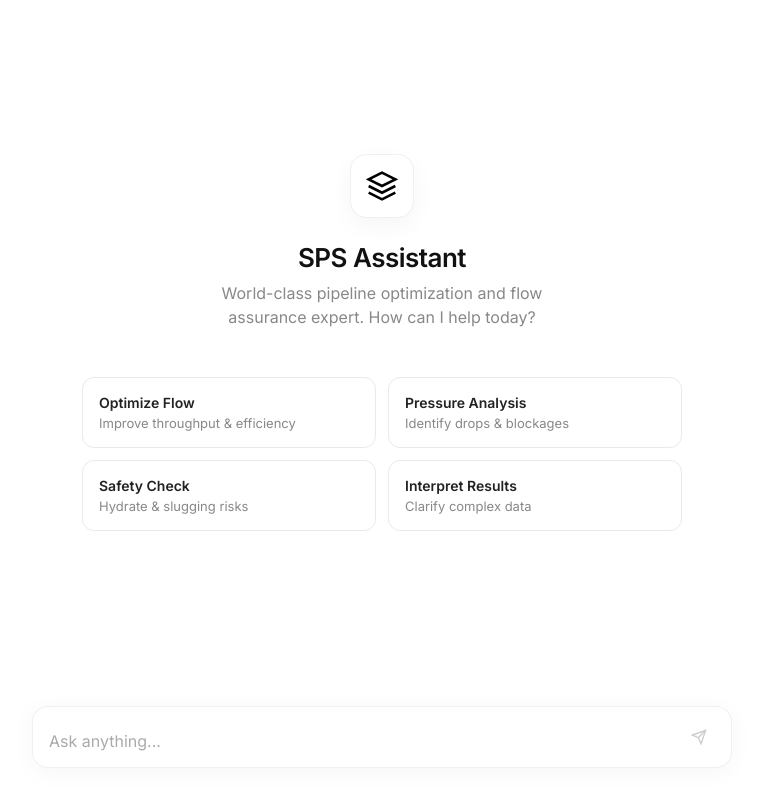
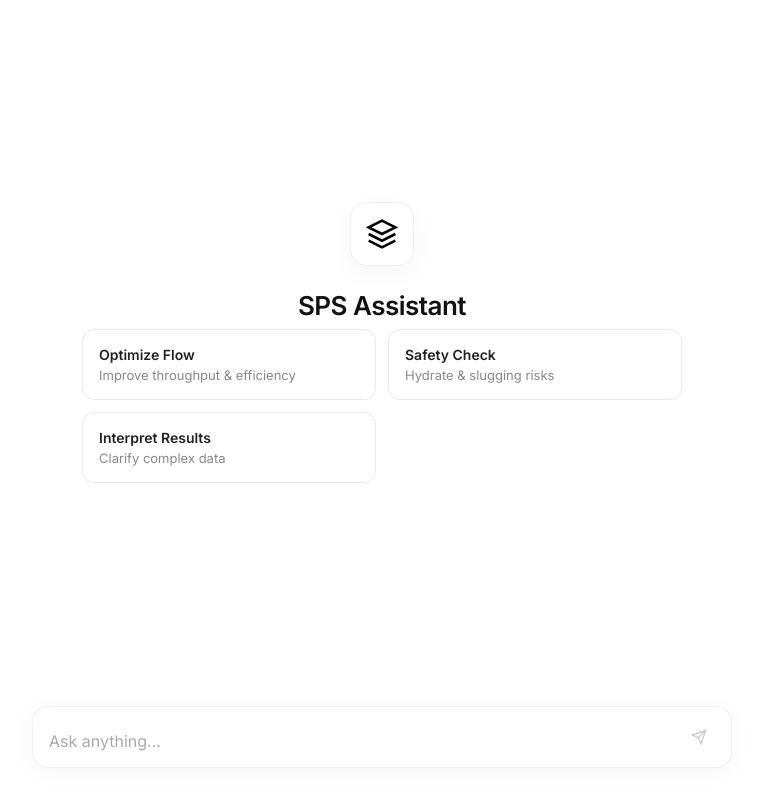
Before and after one commit to epicmaxo/sps-ai-, a FastAPI app: page /chat-ui in a window 1280 px wide. Shown: the whole page, without its empty margins (258-1021 px from the left). Run offline with FastAPI, Linux system fonts and the light colour scheme.

Commit message:
style: remove UI subtitles and health analysis card as requested

```diff
--- a/templates/chat_iframe.html
+++ b/templates/chat_iframe.html
@@ -513,17 +513,11 @@
                 </svg>
             </div>
             <div class="hero-title">SPS Assistant</div>
-            <div class="hero-subtitle">World-class pipeline optimization and flow assurance expert. How can I help
-                today?</div>
 
             <div class="action-grid">
                 <div class="action-card" onclick="sendAction('Optimize current flow rates')">
                     <div class="action-title">Optimize Flow</div>
                     <div class="action-desc">Improve throughput & efficiency</div>
-                </div>
-                <div class="action-card" onclick="sendAction('Analyze pressure drop risks')">
-                    <div class="action-title">Pressure Analysis</div>
-                    <div class="action-desc">Identify drops & blockages</div>
                 </div>
                 <div class="action-card" onclick="sendAction('Check for hydrate formation')">
                     <div class="action-title">Safety Check</div>
```
